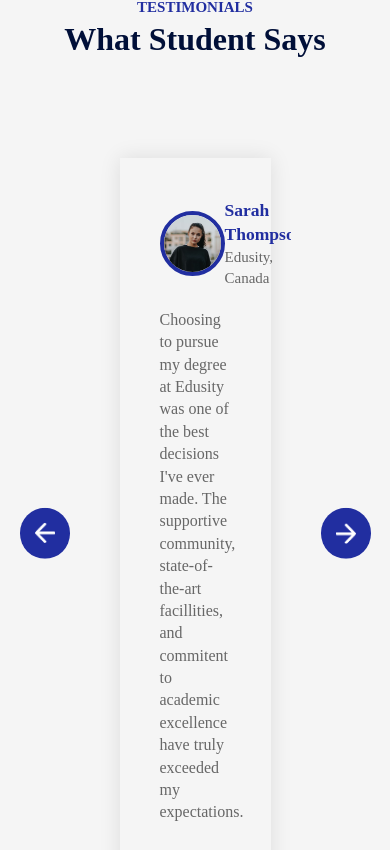
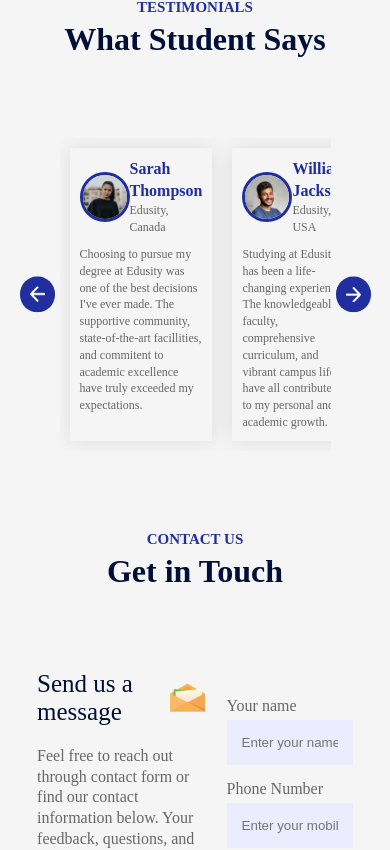
Before and after one commit to universyu/completeRespon, a React (Vite) app: page / in a window 390 px wide. Shown: the part 3736-4586 px from the top of the page. Built offline with nearby package versions, Linux system fonts and the light colour scheme.

Commit message:
添加Testimonials的响应

```diff
--- a/src/Components/Testimonials/Testimonials.css
+++ b/src/Components/Testimonials/Testimonials.css
@@ -54,3 +54,35 @@
     border-radius: 50%;
     border: 4px solid #212EA0;
 }
+
+@media (max-width: 800px){
+    .testimonials{
+        padding: 0 40px;
+    }
+    .next-btn, .back-btn{
+        padding: 10px;
+        width: 35px;
+    }
+    .testimonials ul li{
+        padding: 10px;
+    }
+    .slide{
+        padding: 10px;
+    }
+    .slide img{
+        width: 50px;
+        border: 3px solid #212EA0;
+    }
+}
+@media  (max-width: 603px){
+    .user-info{
+        margin-bottom: 10px;
+        font-size: 12px;
+    }
+    .user-info h3{
+        font-size: 16px;
+    }
+    .slide p{
+        font-size: 12px;
+    }
+}
```
